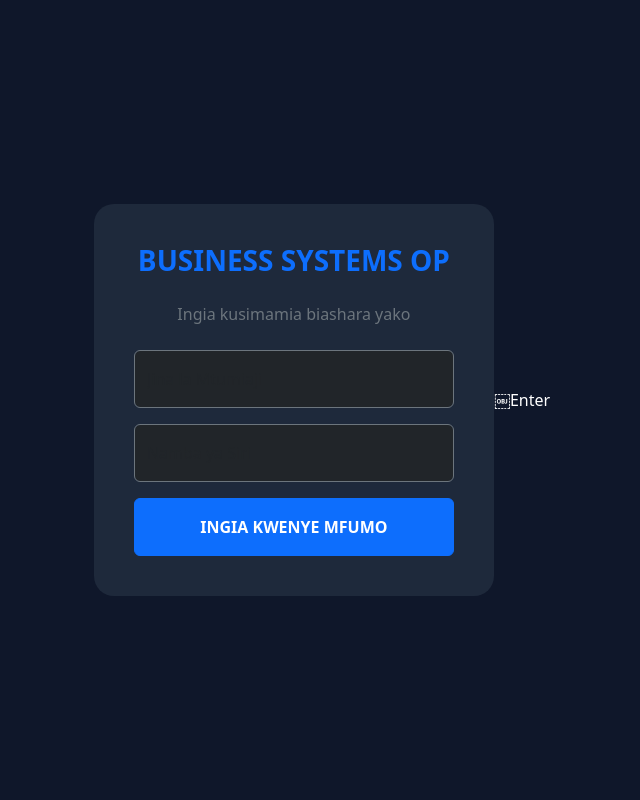
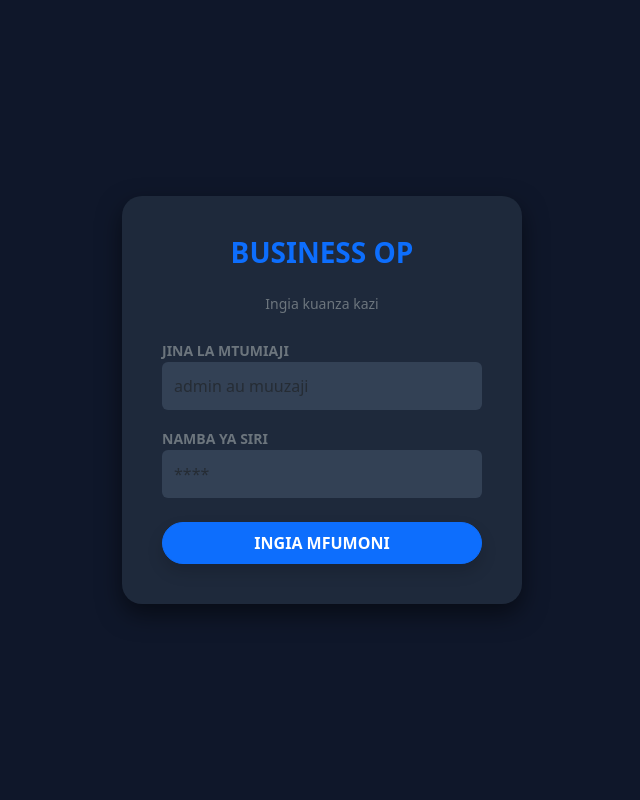
Before and after one commit to benmass1/Business_Systems_Op, a Flask app: page /login in a window 1280 px wide. Shown: the whole page, without its empty margins (318-958 px from the left). Run offline with Flask 3, Linux system fonts and the light colour scheme.

Commit message:
Update login.html

```diff
--- a/templates/login.html
+++ b/templates/login.html
@@ -3,34 +3,35 @@
 <head>
     <meta charset="UTF-8">
     <meta name="viewport" content="width=device-width, initial-scale=1.0">
-    <title>Login - Business Systems Op</title>
+    <title>Ingia - Business Systems Op</title>
     <link href="https://cdn.jsdelivr.net/npm/bootstrap@5.3.0/dist/css/bootstrap.min.css" rel="stylesheet">
     <style>
         body { background-color: #0f172a; height: 100vh; display: flex; align-items: center; justify-content: center; color: white; }
-        .login-card { background: #1e293b; padding: 40px; border-radius: 20px; width: 100%; max-width: 400px; shadow: 0 10px 30px rgba(0,0,0,0.5); }
+        .login-card { background: #1e293b; padding: 40px; border-radius: 20px; width: 100%; max-width: 400px; box-shadow: 0 10px 25px rgba(0,0,0,0.5); }
+        .form-control { background: #334155; border: none; color: white; padding: 12px; }
+        .form-control:focus { background: #475569; color: white; box-shadow: none; }
     </style>
 </head>
 <body>
-    <div class="login-card text-center">
-        <h3 class="fw-bold text-primary mb-4">BUSINESS SYSTEMS OP</h3>
-        <p class="text-secondary mb-4">Ingia kusimamia biashara yako</p>
-
-        <form action="/login" method="POST">
-            <div class="mb-3">
-                <input type="text" name="username" class="form-control bg-dark border-secondary text-white py-3" placeholder="Jina la Mtumiaji" required>
-            </div>
-            <div class="mb-3">
-                <input type="password" name="password" class="form-control bg-dark border-secondary text-white py-3" placeholder="Namba ya Siri" required>
-            </div>
-            <button type="submit" class="btn btn-primary w-100 py-3 fw-bold">INGIA KWENYE MFUMO</button>
-        </form>
+    <div class="login-card">
+        <h3 class="text-center fw-bold mb-4 text-primary">BUSINESS OP</h3>
+        <p class="text-secondary text-center small mb-4">Ingia kuanza kazi</p>
 
         {% with messages = get_flashed_messages() %}
-          {% if messages %}
-            <div class="text-danger mt-3 small">{{ messages[0] }}</div>
-          {% endif %}
+          {% if messages %}<div class="alert alert-danger py-2 small text-center">{{ messages[0] }}</div>{% endif %}
         {% endwith %}
+
+        <form method="POST">
+            <div class="mb-3">
+                <label class="small text-secondary fw-bold">JINA LA MTUMIAJI</label>
+                <input type="text" name="username" class="form-control" placeholder="admin au muuzaji" required>
+            </div>
+            <div class="mb-4">
+                <label class="small text-secondary fw-bold">NAMBA YA SIRI</label>
+                <input type="password" name="password" class="form-control" placeholder="****" required>
+            </div>
+            <button type="submit" class="btn btn-primary w-100 py-2 fw-bold rounded-pill shadow">INGIA MFUMONI</button>
+        </form>
     </div>
 </body>
 </html>
-￼Enter
```
